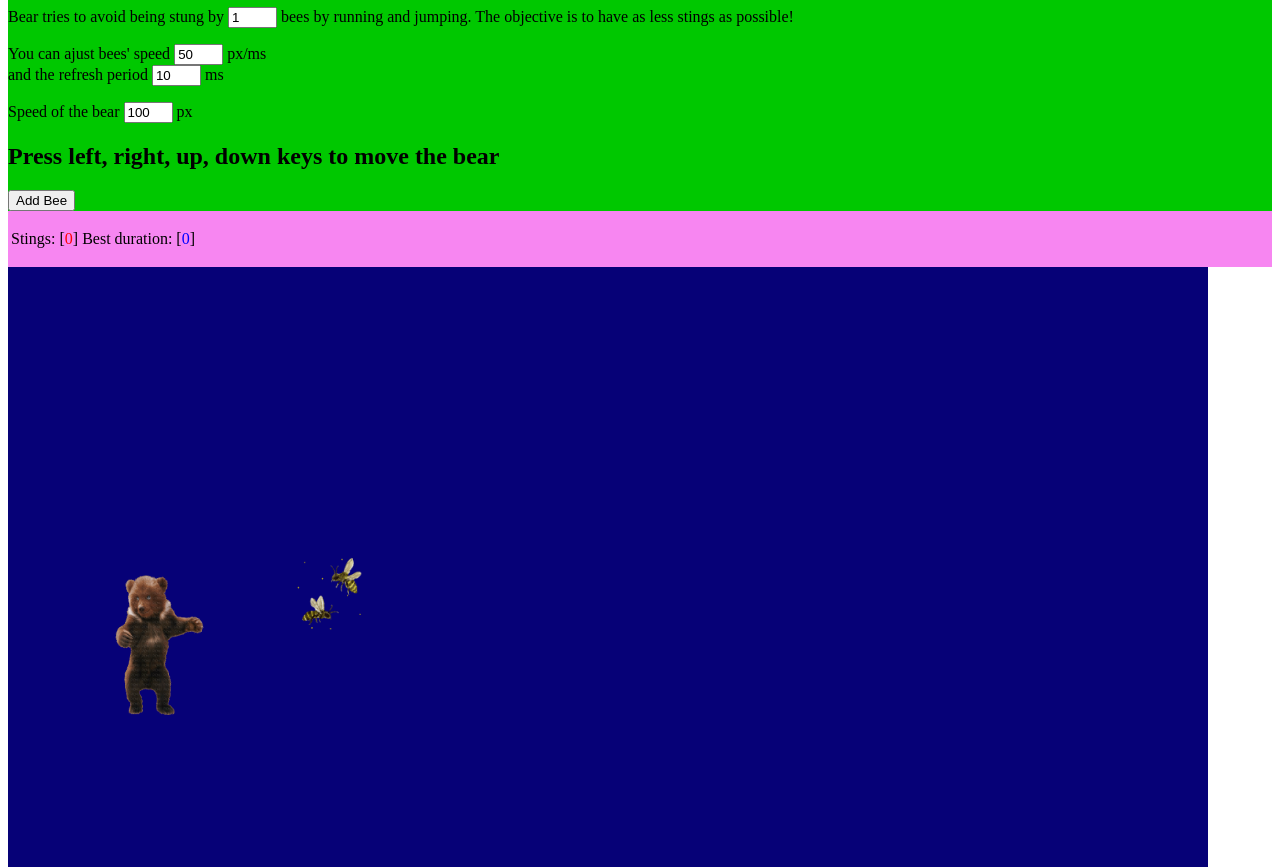
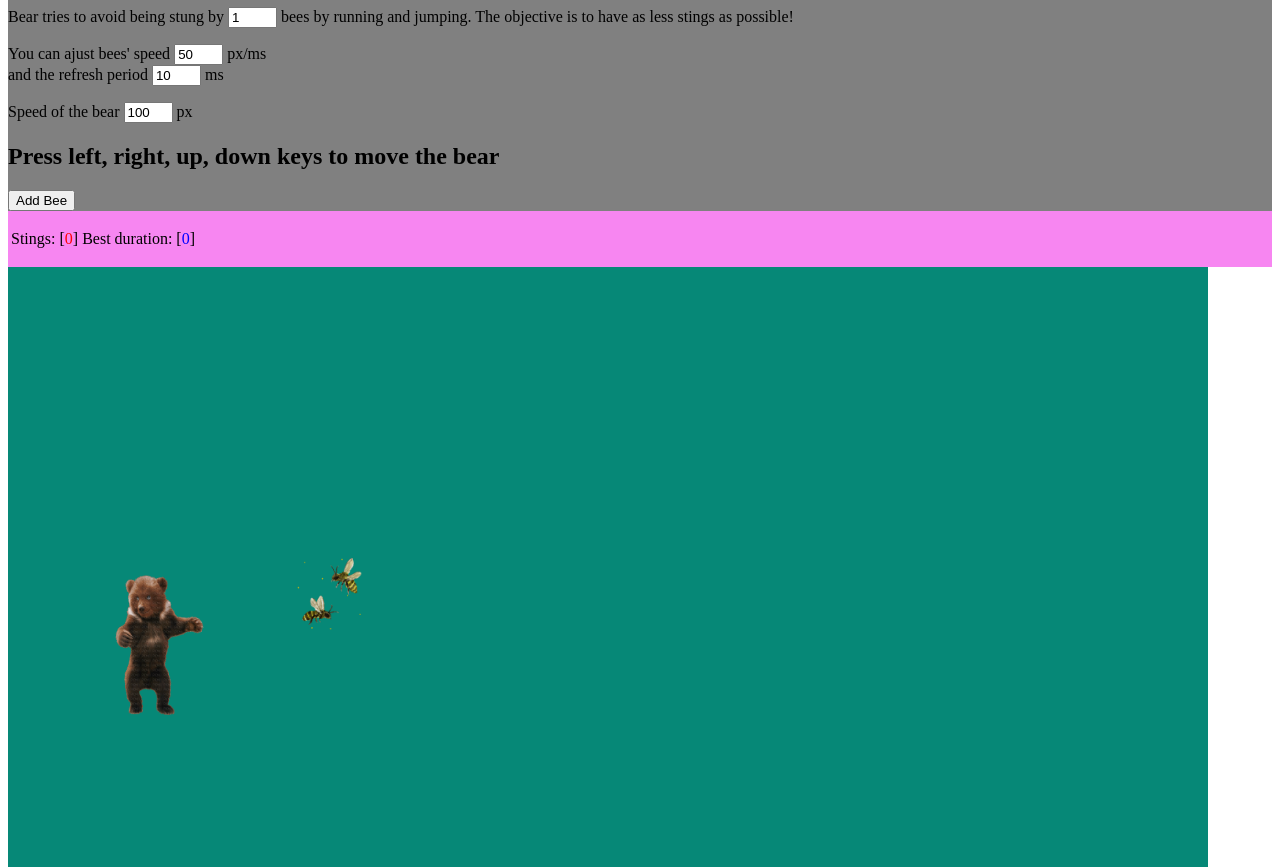
Before and after one commit to CalumFelstead/F28WPLAB2, a website: page index.html in a window 1280 px wide. Shown: the part 81-948 px from the top of the page. Drawn offline with Linux system fonts and the light colour scheme.

Commit message:
Changed colours.

```diff
--- a/game.css
+++ b/game.css
@@ -10,13 +10,13 @@
     position: absolute;
     height: 600px;
     width: 1200px;
-    background-color: rgb(6, 1, 119);
+    background-color: rgb(6, 136, 119);
     align-content: center;
     align-self: center;
 }
 
 #title {
-    background-color: rgb(0, 200, 0);
+    background-color: rgb(128, 128, 128);
     align-content: center;
     align-self: center;
 }
--- a/game.js
+++ b/game.js
@@ -232,6 +232,8 @@ function addBee(){
     var bee = new Bee(bees.length); // Create object and add its IMG element
     bee.display(); // Display the bee
     bees.push(bee); // Add the bee object to the bees array
+
+
 }
 
 /*
--- a/index.html
+++ b/index.html
@@ -8,7 +8,6 @@
     <link rel="stylesheet" type="text/css" href="game.css" media="all" />
     <meta name="viewport" content="width=device-width, initial-scale=1">
     <script src="game.js"></script>
-
     <noscript>
         Warning - JavaScript is Disabled.
         For full functionality of this page, it is necessary to enable JavaScript.
@@ -31,7 +30,7 @@
         <br> and the refresh period <input type="text" id="periodTimer" value="10" size="3"> ms </p>
     <p>Speed of the bear <input type="text" id="bearSpeed" value="100" size="3" onchange="start()"> px</p>
     <h2>Press left, right, up, down keys to move the bear</h2>
-    <button class="button" cnclick="addBee()">Add Bee</button>
+    <button onclick="addBee()">Add Bee</button>
 
 </div>
 <div id="scores">
```
